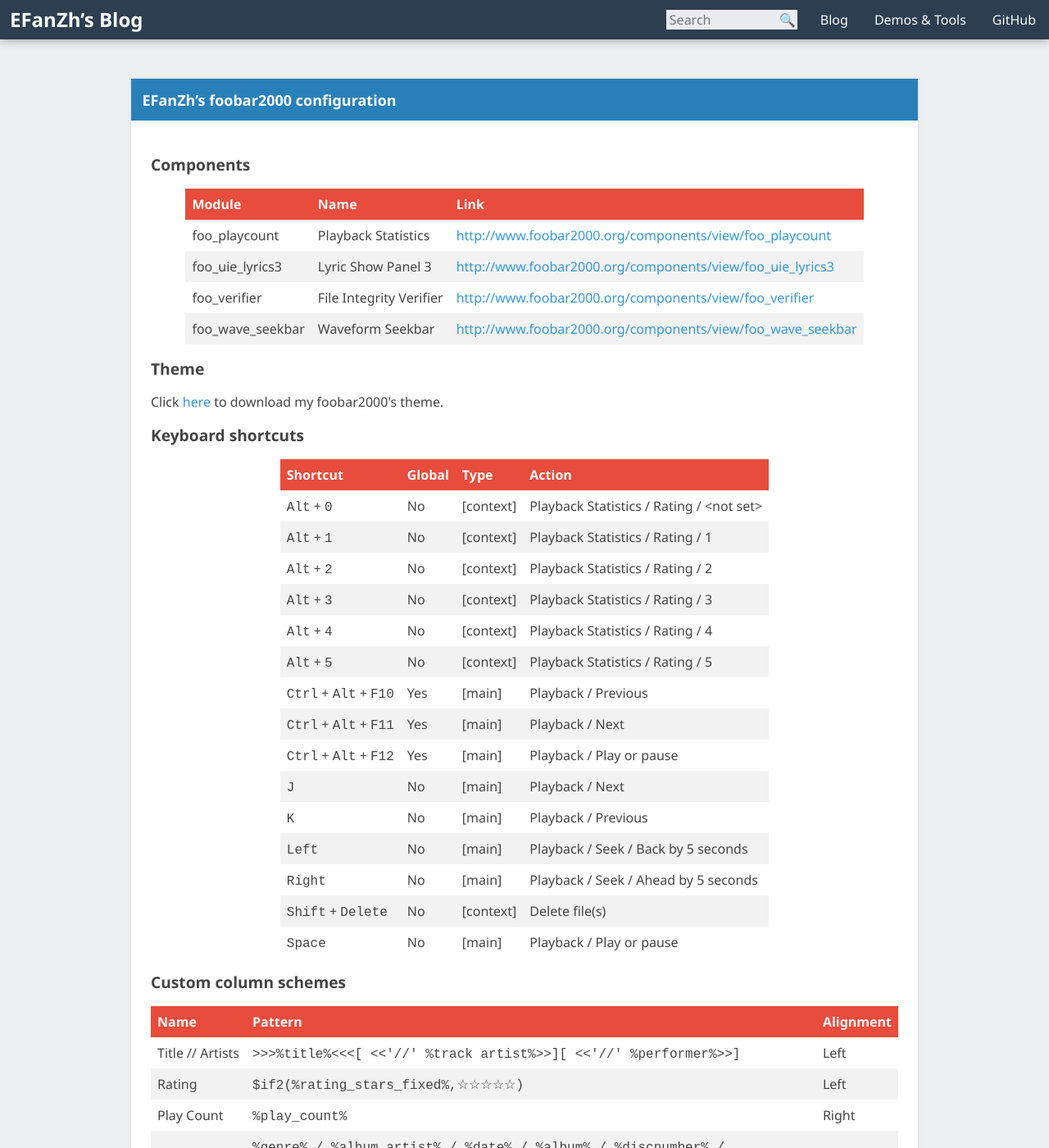
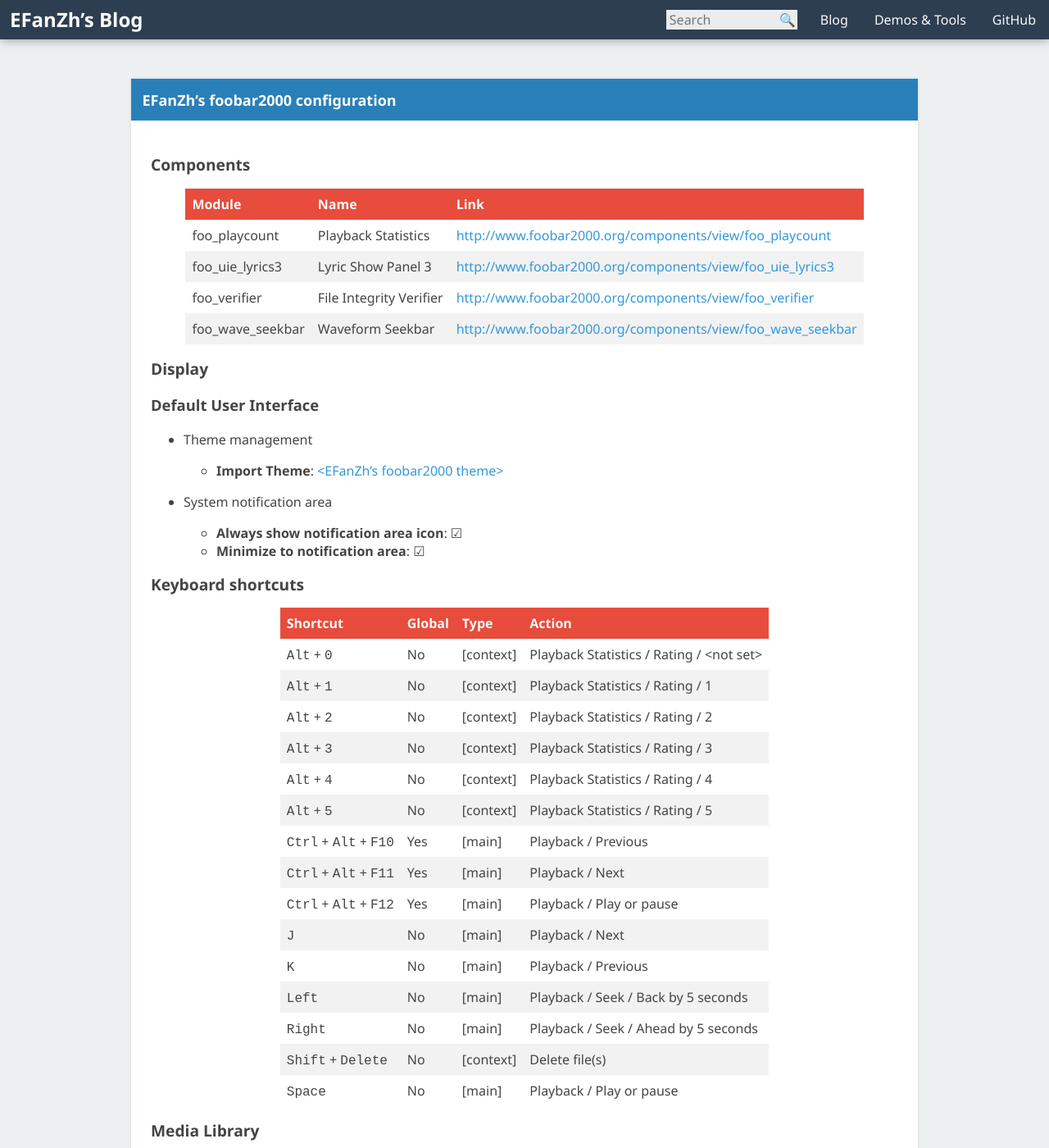
Before and after one commit to fuzeyi/efanzh.github.io, a Jekyll site: the page built from _posts/2014-02-02-foobar2000-configuration.html, in a window 1280 px wide and 1400 px high. Shown: the whole window at 82% size. Built offline with Jekyll 4.4.1, drawn with Linux system fonts in a browser that asks for light colours; some of the changed text lies outside the part shown.

Commit message:
Update foobar2000 configuration

```diff
--- a/_posts/2014-02-02-foobar2000-configuration.html
+++ b/_posts/2014-02-02-foobar2000-configuration.html
@@ -34,8 +34,23 @@
         </tr>
     </tbody>
 </table>
-<h2>Theme</h2>
-<p>Click <a href="/resources/foobar2000-theme.fth">here</a> to download my foobar2000's theme.</p>
+<h2>Display</h2>
+<h3>Default User Interface</h3>
+<ul>
+    <li>
+        <p>Theme management</p>
+        <ul>
+            <li><b>Import Theme</b>: <a href="/resources/foobar2000-theme.fth">&lt;EFanZh’s foobar2000 theme&gt;</a></li>
+        </ul>
+    </li>
+    <li>
+        <p>System notification area</p>
+        <ul>
+            <li><b>Always show notification area icon</b>: ☑</li>
+            <li><b>Minimize to notification area</b>: ☑</li>
+        </ul>
+    </li>
+</ul>
 <h2>Keyboard shortcuts</h2>
 <table>
     <thead>
@@ -139,6 +154,24 @@
         </tr>
     </tbody>
 </table>
+<h2>Media Library</h2>
+<ul>
+    <li>
+        <p>Library viewer selection playlist</p>
+        <ul>
+            <li><b>Enabled</b>: ☑</li>
+        </ul>
+    </li>
+</ul>
+<h2>Playback</h2>
+<ul>
+    <li>
+        <p>Other</p>
+        <ul>
+            <li><b>Cursor follows playback</b>: ☑</li>
+        </ul>
+    </li>
+</ul>
 <h2>Custom column schemes</h2>
 <table>
     <thead>
```
